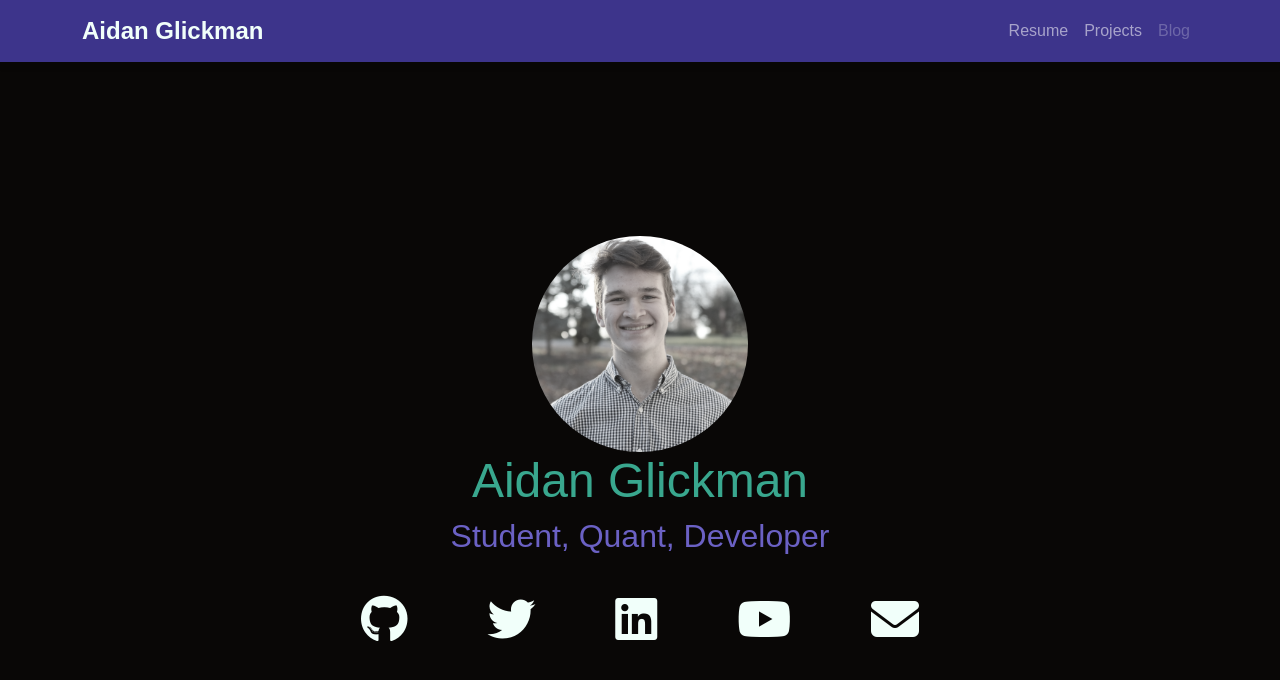
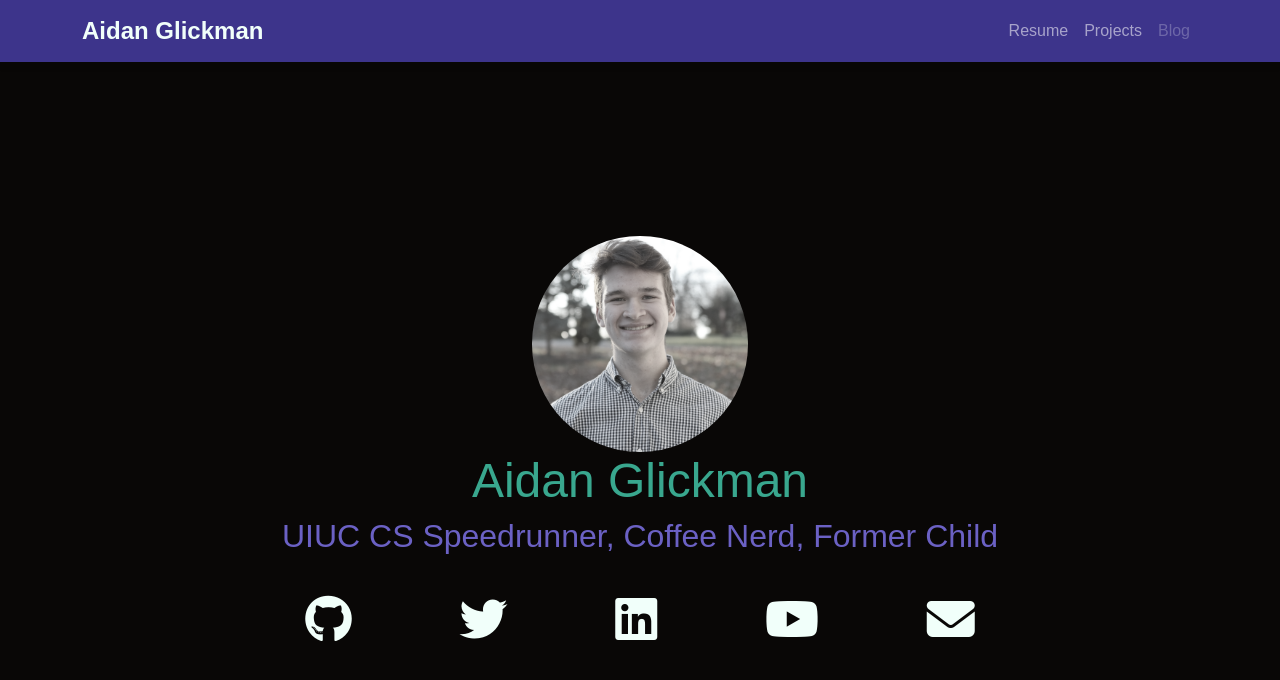
Before and after one commit to AidanGlickman/personal-site, a React (Vite) app: page / in a window 1280 px wide. Shown: the top 680 px of the page. Built offline with nearby package versions, Linux system fonts and the light colour scheme; a web font is replaced by a local one.

Commit message:
update title thing

```diff
--- a/src/pages/Home.scss
+++ b/src/pages/Home.scss
@@ -25,7 +25,7 @@
 
 .socials {
     // The socials component. Should be centered horizontally and vertically.
-    width: 50%;
+    width: 60%;
     display: flex;
     justify-content: space-between;
     align-items: center;
--- a/src/pages/Home.tsx
+++ b/src/pages/Home.tsx
@@ -5,7 +5,9 @@ function Home() {
             <img src="/assets/headshot.jpg" alt="Aidan Glickman" className="hero-image" height="30%" />
             <h1 className="name">Aidan Glickman</h1>
 
-            <h2 className="title">Student, Quant, Developer</h2>
+            <h2 className="title">
+                UIUC CS Speedrunner, Coffee Nerd, Former Child
+            </h2>
             <div className="socials">
                 <a href="https://github.com/AidanGlickman" rel="noreferrer">
                     <i className="social fa-brands fa-github"></i>
```
